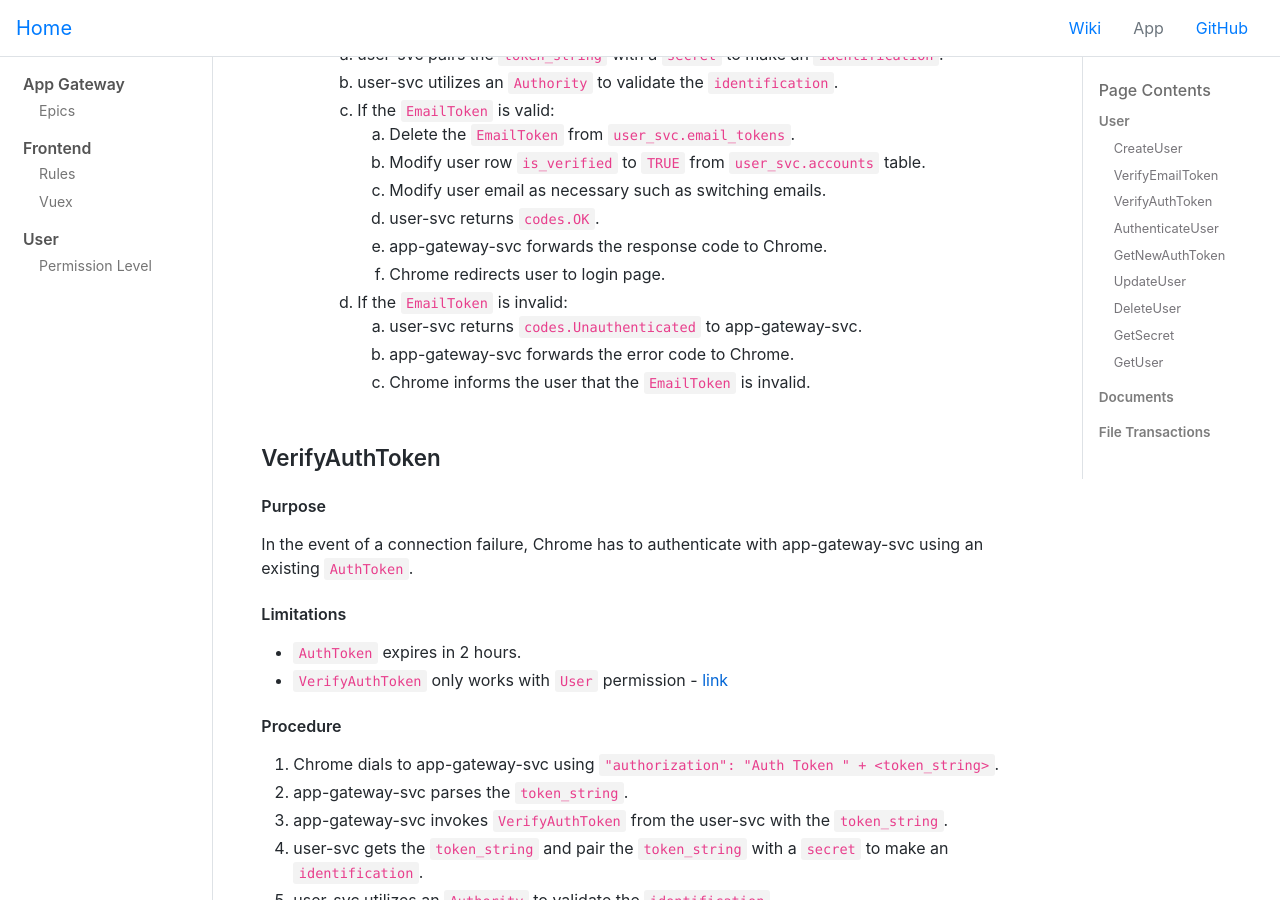
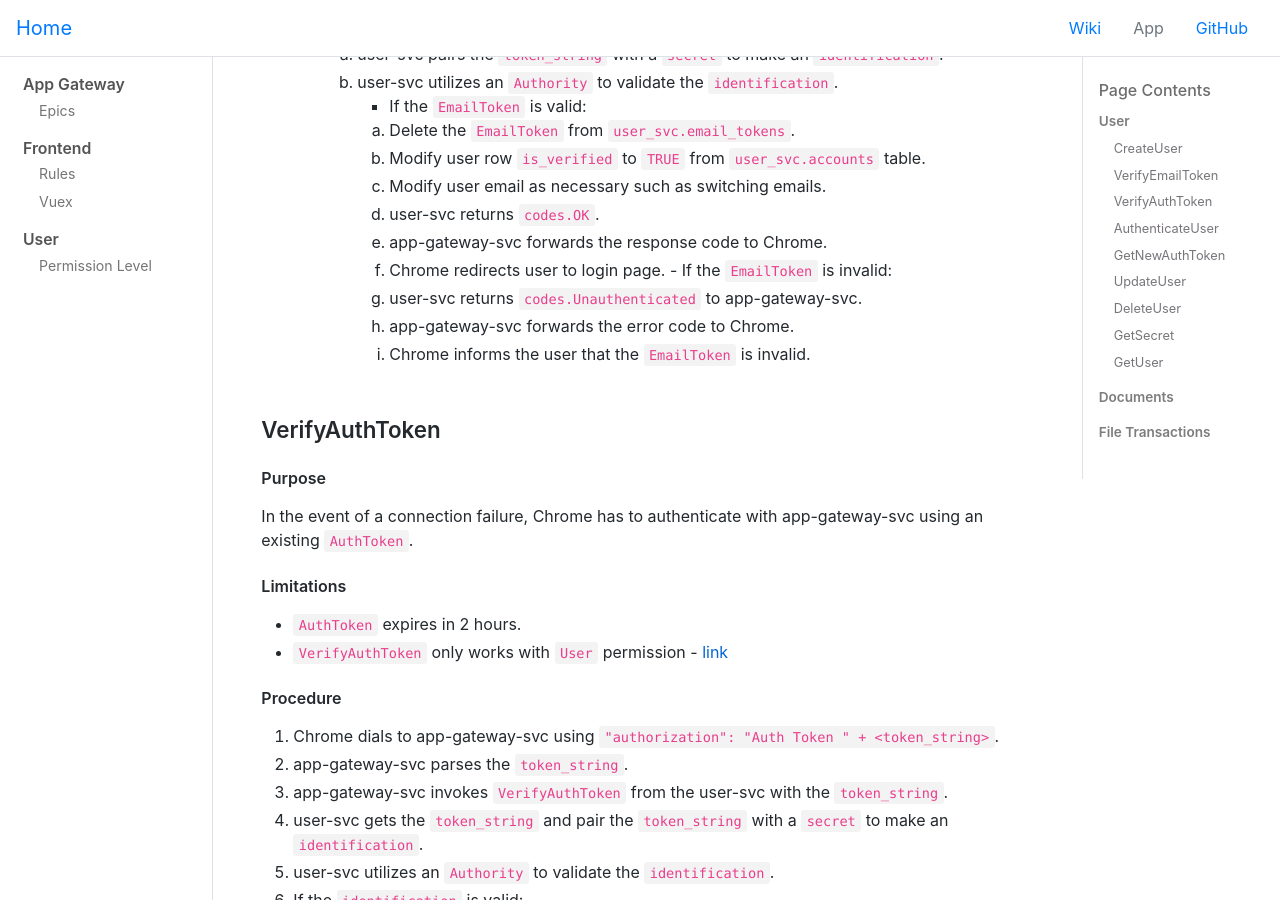
Before and after one commit to hwsc-org/hwsc-org.github.io, a Jekyll site: the page built from wikis/app-gateway/epics.md, in a window 1280 px wide and 900 px high, scrolled down 2498 px. Built offline with Jekyll 4.4.1, drawn with Linux system fonts in a browser that asks for light colours; comment, search, counter and statistics services are not loaded; part of the change alters nothing that is shown.

```diff
--- a/wikis/app-gateway/epics.md
+++ b/wikis/app-gateway/epics.md
@@ -84,14 +84,14 @@ User has to verify a new email on registration and update.
     - If the `EmailToken` has not expired:
         1. user-svc pairs the `token_string` with a `secret` to make an `identification`.
         2. user-svc utilizes an `Authority` to validate the `identification`.
-        3. If the `EmailToken` is valid:
+        - If the `EmailToken` is valid:
             1. Delete the `EmailToken` from `user_svc.email_tokens`.
             2. Modify user row `is_verified` to `TRUE` from `user_svc.accounts` table.
             3. Modify user email as necessary such as switching emails.
             4. user-svc returns `codes.OK`.
             5. app-gateway-svc forwards the response code to Chrome.
             6. Chrome redirects user to login page.
-        4. If the `EmailToken` is invalid:
+        - If the `EmailToken` is invalid:
             1. user-svc returns `codes.Unauthenticated` to app-gateway-svc.
             2. app-gateway-svc forwards the error code to Chrome.
             3. Chrome informs the user that the `EmailToken` is invalid.
```
